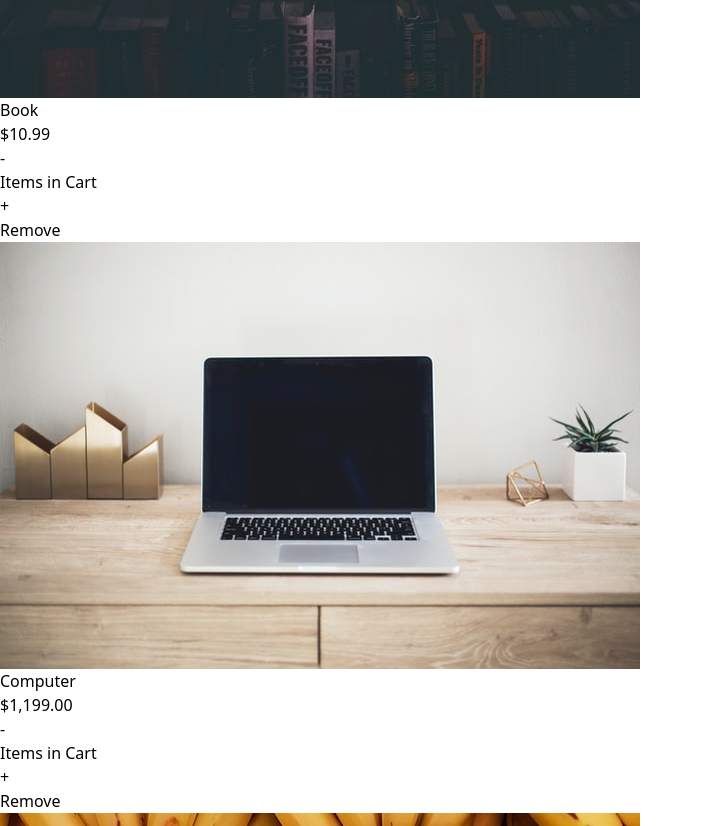
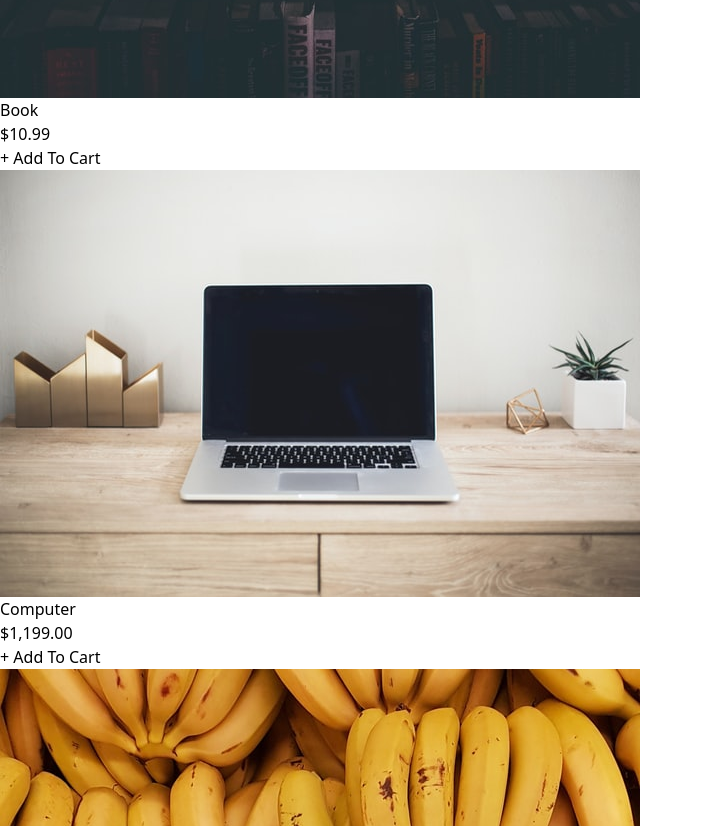
Before and after one commit to pathak-tirath/shopping-cart, a React (Vite) app: page /store in a window 1280 px wide. Shown: the part 3014-3840 px from the top of the page, without its empty margins (0-703 px from the left). Built offline with nearby package versions, Linux system fonts and the light colour scheme.

Commit message:
context setup

```diff
--- a/src/App.tsx
+++ b/src/App.tsx
@@ -1,10 +1,13 @@
-import React from "react";
+import React,{useState} from "react";
 import { Routes, Route } from "react-router-dom";
 import { Home, About, Store } from "./pages";
 import NavBar from "./components/NavBar";
+import UserContext from "./context/UserContext";
+
 const App:React.FC = () => {
+  const [quantity,setQuantity] = useState(0)
   return (
-    <>
+    <UserContext.Provider value={{quantity,setQuantity}}>
     <NavBar handleBarOpen={function (): void {
         throw new Error("Function not implemented.");
       } } />
@@ -15,7 +18,7 @@ const App:React.FC = () => {
         <Route path="/store" element={<Store />} />
       </Routes>
     </div>
-    </>
+    </UserContext.Provider>
   );
 };
 
--- a/src/components/ItemModify.tsx
+++ b/src/components/ItemModify.tsx
@@ -1,8 +1,17 @@
-import React from "react";
+import { useContext } from "react";
+import UserContext from "../context/UserContext";
 
 const ItemModify = () => {
+  const { quantity } = useContext(UserContext);
+
   return (
     <div className="text-center">
+      {quantity === 0 ? (
+        <button className="border rounded-md px-4 py-2 text-lg text-center bg-blue-400 text-white w-full mt-3">
+          &#43; Add To Cart
+        </button>
+      ) : (
+        <>
           <div className="flex items-center justify-center">
             <button className="border rounded-md px-2 py-1 text-2xl text-center bg-blue-400 text-white">
               -
@@ -12,7 +21,11 @@ const ItemModify = () => {
               +
             </button>
           </div>
-      <button className="mt-4 border rounded-md p-3 bg-red-500 text-white">Remove</button>
+          <button className="mt-4 border rounded-md p-3 bg-red-500 text-white">
+            Remove
+          </button>
+        </>
+      )}
     </div>
   );
 };
--- /dev/null
+++ b/src/context/UserContext.ts
@@ -0,0 +1,14 @@
+import { createContext } from "react";
+
+type UserContextProps = {
+    quantity: number,
+    setQuantity: React.Dispatch<React.SetStateAction<number>>
+}
+
+const initialUserContextValue: UserContextProps = {
+    quantity: 0,
+    setQuantity: () => {}
+};
+
+const UserContext = createContext<UserContextProps>(initialUserContextValue)
+export default UserContext;
```
Lines whose indentation alone changed are shown as unchanged.
